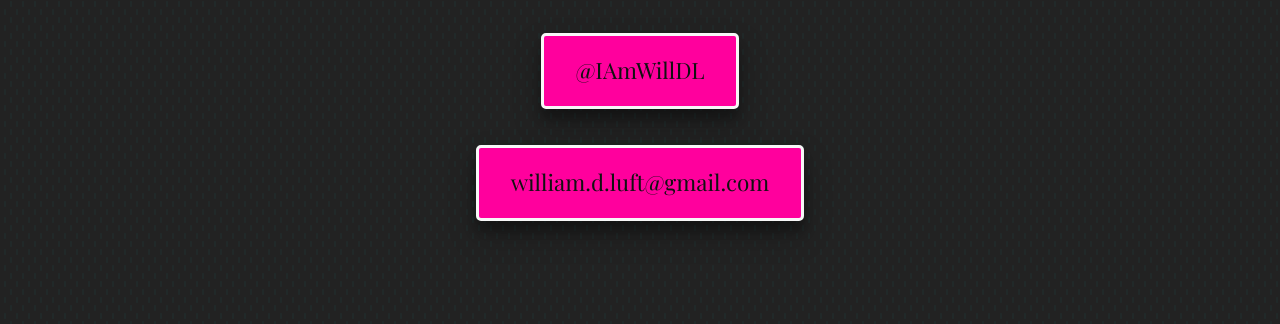
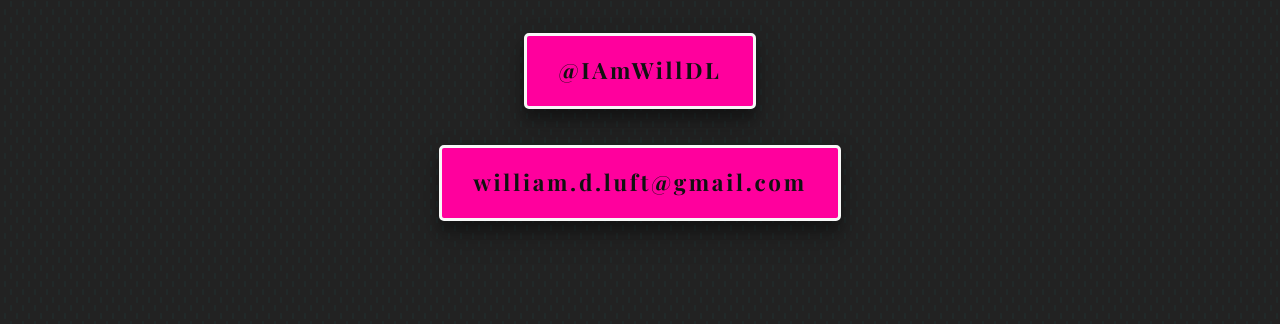
Before and after one commit to wdluft/personal-portfolio-gatsby, a Gatsby site: page /contact in a window 1280 px wide. Shown: the part 215-539 px from the top of the page. Built offline with nearby package versions, Linux system fonts and the light colour scheme; Gatsby itself is replaced by a stand-in of ours; a web font is replaced by a local one.

Commit message:
Changed font-weight of contactBox component to bold and increased letter spacing

```diff
--- a/src/components/contact-page/contactBox.js
+++ b/src/components/contact-page/contactBox.js
@@ -15,6 +15,8 @@ export default ContactBox
 
 const StyledContactBox = styled.div`
   font-size: var(--mediumFontSize);
+  font-weight: bold;
+  letter-spacing: 0.15rem;
   border: 3px var(--gray-1) solid;
   padding: 1rem 1.75rem;
   margin-bottom: 2rem;
```
